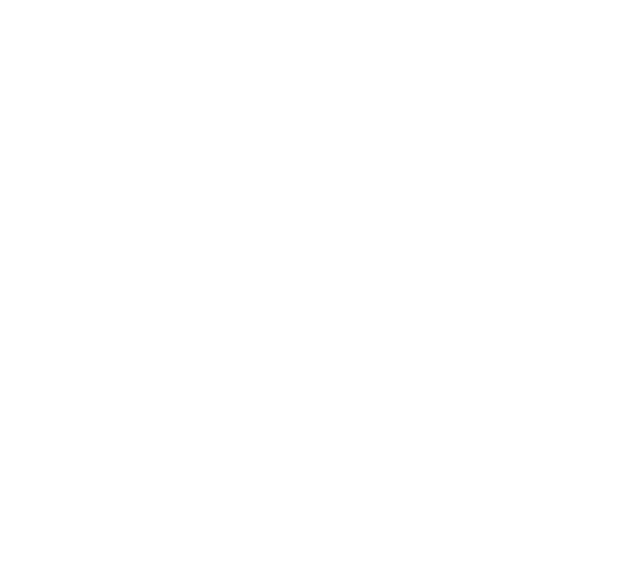
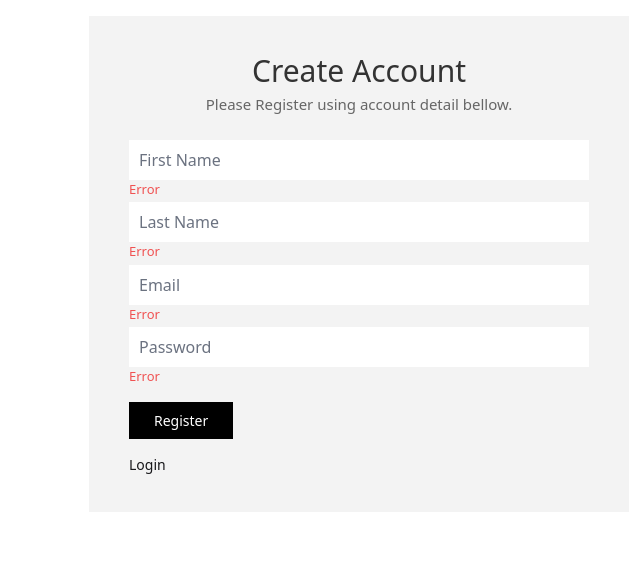
Before and after one commit to LongLH3008/Susan-BookStore, a React (Vite) app in the folder FE/: page /register in a window 1280 px wide. Before the commit this address had no page. Shown: the part 572-1160 px from the top of the page, without its empty margins (281-921 px from the left). Before the commit the page ends 800 px from the top, so only its background shows below. Built offline with nearby package versions, Linux system fonts and the light colour scheme.

Commit message:
feat [FE]: Login & Register Page done

```diff
--- a/FE/src/App.tsx
+++ b/FE/src/App.tsx
@@ -3,13 +3,16 @@
 import Home from "@/client/pages/home";
 import Blog from "./client/pages/Blog";
 import BlogDetail from "./client/pages/BlogDetail";
+import Login from "./client/pages/login";
+import Register from "./client/pages/register";
 
 export default function App() {
   return (
     <Routes>
       <Route path="/" element={<LayoutClient />}>
         <Route path="/" element={<Home />} />
-        {/* <Route path="/test" element={<Test />} /> */}
+        <Route path="/login" element={<Login />} />
+        <Route path="/register" element={<Register />} />
         <Route path="/blog" element={<Blog />} />
         <Route path="/blog_detail" element={<BlogDetail />} />
       </Route>
--- a/FE/src/client/components/reuse/breadcrumb/breadcrumb.tsx
+++ b/FE/src/client/components/reuse/breadcrumb/breadcrumb.tsx
@@ -8,7 +8,7 @@
 
 const Breadcrumb = ({ current, from }: Props) => {
 	return (
-		<div className="min-[320px]:px-[5%] xl:px-[11.5%] 2xl:px-[17.5%] w-full bg-[#F4F4F4] mb-11 py-36 *:text-[#333333]">
+		<div className="min-[320px]:px-[5%] xl:px-[11.5%] 2xl:px-[17.5%] w-full bg-[#F4F4F4] py-36 *:text-[#333333]">
 			<div className="">
                 <h1 className="text-center text-[43px] font-semibold">{current}</h1>
 				<div className=" flex justify-center items-center *:px-2 mt-4">
--- a/FE/src/client/pages/login.tsx
+++ b/FE/src/client/pages/login.tsx
@@ -1,11 +1,35 @@
-import Breadcrumb from "../components/reuse/breadcrumb/breadcrumb"
+import { Link } from "react-router-dom";
+import Breadcrumb from "../components/reuse/breadcrumb/breadcrumb";
 
-type Props = {}
+type Props = {};
 
 const Login = (props: Props) => {
-  return (
-    <Breadcrumb current="Login" from="Home" />
-    )
-}
+	return (
+		<>
+			<Breadcrumb current="Login" from="Home" />
+			<div className="xl:px-[11.5%] 2xl:px-[17.5%] h-[635px] flex justify-center *:h-full py-[100px]">
+				<div className="w-[540px] h-full bg-[#f3f3f3] flex flex-col justify-between items-center px-[40px] py-[37px]">
+					<p className="text-[30px] leading-[36px] font-medium text-[#333]">Login</p>
+					<p className="text-[#666] text-[15px] leading-[15px]">Please login using account detail bellow.</p>
+					<form action="" className="mt-6 bg-white shadow-lg p-[30px] w-full h-[270px] flex flex-col justify-between *:text-[14px] *:text-zinc-900">
+						<div>
+              <input type="email" placeholder="Email" className=" border ring-0 border-zinc-300 w-full  p-[10px] outline-none"  />
+              <p className="text-red-500 text-[13px]">Error</p>
+            </div>
+            <div>
+              <input type="password" placeholder="Password" className=" border ring-0 border-zinc-300 w-full p-[10px] outline-none"  />
+              <p className="text-red-500 text-[13px]">Error</p>
+						</div>
+            <div className="flex flex-wrap justify-center min-[500px]:justify-between min-[500px]:items-start">
+              <button type="submit" className="max-[500px]:w-full bg-black text-white py-[8px] px-[25px]">Sign In</button>
+              <Link to="/" className=" pt-1">Forgot your password</Link>
+            </div>
+            <Link to='/register' className="max-[500px]:text-center">Create account</Link>
+					</form>
+				</div>
+			</div>
+		</>
+	);
+};
 
-export default Login
+export default Login;
--- /dev/null
+++ b/FE/src/client/pages/register.tsx
@@ -0,0 +1,67 @@
+import { Link } from "react-router-dom";
+import Breadcrumb from "../components/reuse/breadcrumb/breadcrumb";
+
+type Props = {};
+
+const Register = (props: Props) => {
+	return (
+		<>
+			<Breadcrumb current="Register" from="Home" />
+			<div className="xl:px-[11.5%] 2xl:px-[17.5%] h-[696px] flex justify-center *:h-full py-[100px]">
+				<div className="w-[540px] h-full bg-[#f3f3f3] flex flex-col justify-start gap-2 items-center px-[40px] py-[37px]">
+					<p className="text-[30px] leading-[36px] font-medium text-[#333]">Create Account</p>
+					<p className="text-[#666] text-[15px] leading-[15px]">
+						Please Register using account detail bellow.
+					</p>
+					<form
+						action=""
+						className="w-full flex flex-col justify-between mt-5 h-full *:text-[14px] *:text-zinc-900"
+					>
+						<div>
+							<input
+								type="text"
+								placeholder="First Name"
+								className="border-0 ring-0 w-full px-[10px] py-[8px] outline-none"
+							/>
+							<p className="text-red-500 text-[13px]">Error</p>
+						</div>
+						<div>
+							<input
+								type="text"
+								placeholder="Last Name"
+								className="border-0 ring-0 w-full px-[10px] py-[8px] outline-none"
+							/>
+							<p className="text-red-500 text-[13px]">Error</p>
+						</div>
+						<div>
+							<input
+								type="email"
+								placeholder="Email"
+								className="border-0 ring-0 w-full px-[10px] py-[8px] outline-none"
+							/>
+							<p className="text-red-500 text-[13px]">Error</p>
+						</div>
+						<div>
+							<input
+								type="password"
+								placeholder="Password"
+								className="border-0 ring-0 w-full px-[10px] py-[8px] outline-none"
+							/>
+							<p className="text-red-500 text-[13px]">Error</p>
+						</div>
+						<div className="my-3">
+							<button type="submit" className="max-[500px]:w-full bg-black text-white py-[8px] px-[25px]">
+								Register
+							</button>
+						</div>
+						<Link to="/login" className="max-[500px]:text-center">
+							Login
+						</Link>
+					</form>
+				</div>
+			</div>
+		</>
+	);
+};
+
+export default Register;
```
